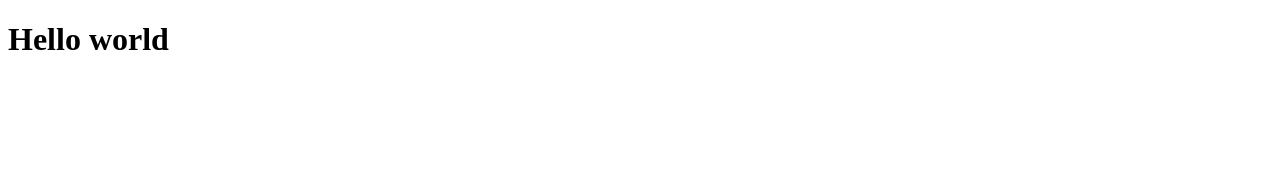
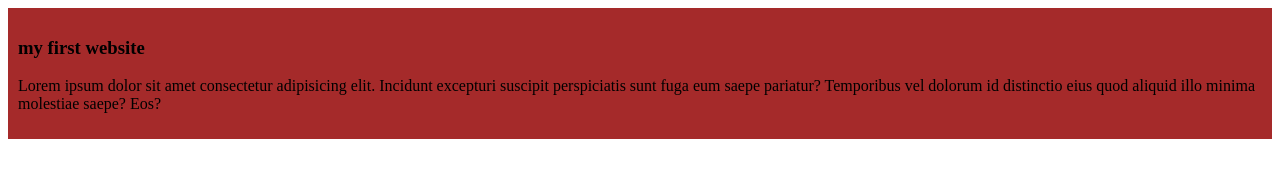
Before and after one commit to abdurrahman110/my-shelly-coop-repo, a plain HTML site: page index.html in a window 1280 px wide. Drawn offline with Linux system fonts and the light colour scheme.

Commit message:
added the first blog

```diff
--- a/index.html
+++ b/index.html
@@ -4,11 +4,13 @@
     <meta charset="UTF-8">
     <meta name="viewport" content="width=device-width, initial-scale=1.0">
     <title>My simple website</title>
+    <link rel="stylesheet" href="styles/blog.css">
 </head>
 <body>
-
-    <h1>Hello world
-    </h1>
+<div>
+    <h3>my first website</h3>
+    <p>Lorem ipsum dolor sit amet consectetur adipisicing elit. Incidunt excepturi suscipit perspiciatis sunt fuga eum saepe pariatur? Temporibus vel dolorum id distinctio eius quod aliquid illo minima molestiae saepe? Eos?</p>
+</div>
 
 </body>
 </html>
--- /dev/null
+++ b/styles/blog.css
@@ -0,0 +1,4 @@
+div{
+    background-color: brown;
+    padding: 10px;
+}
```
